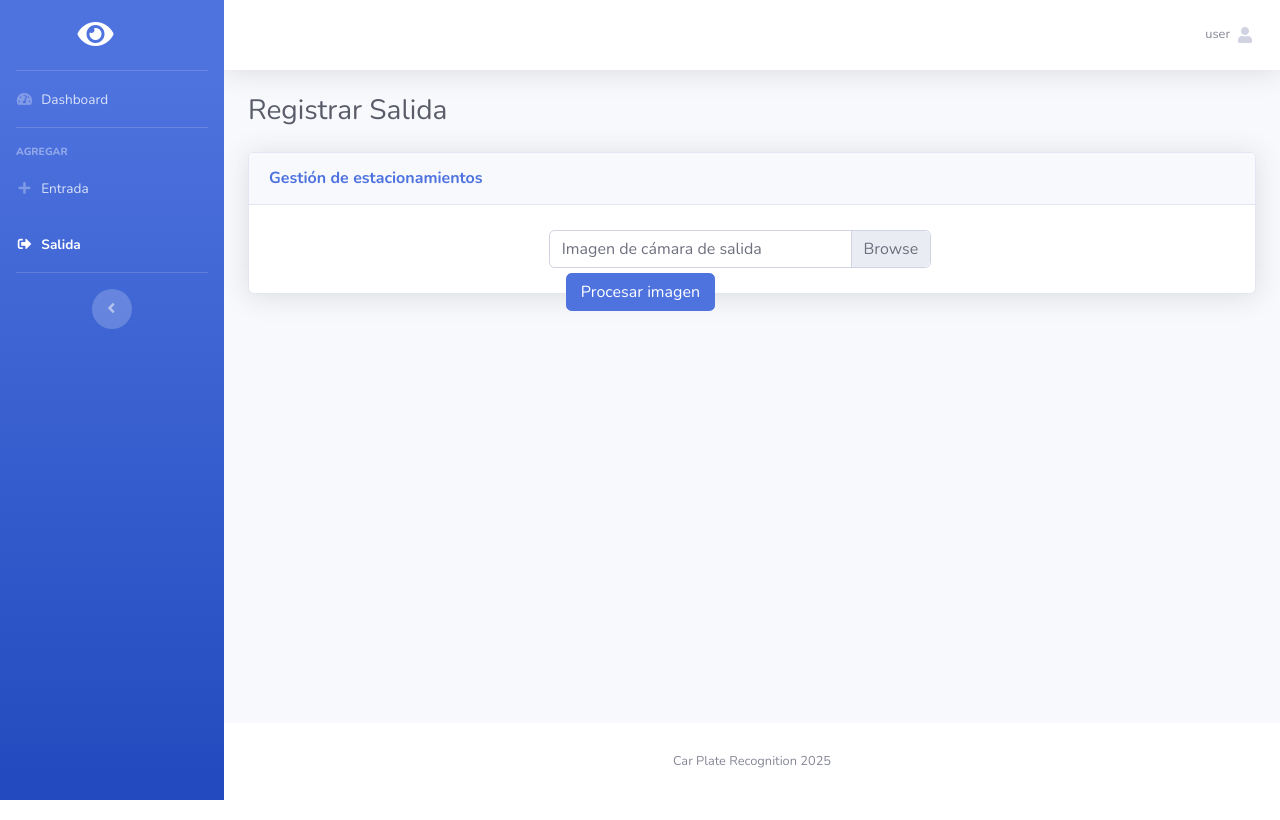
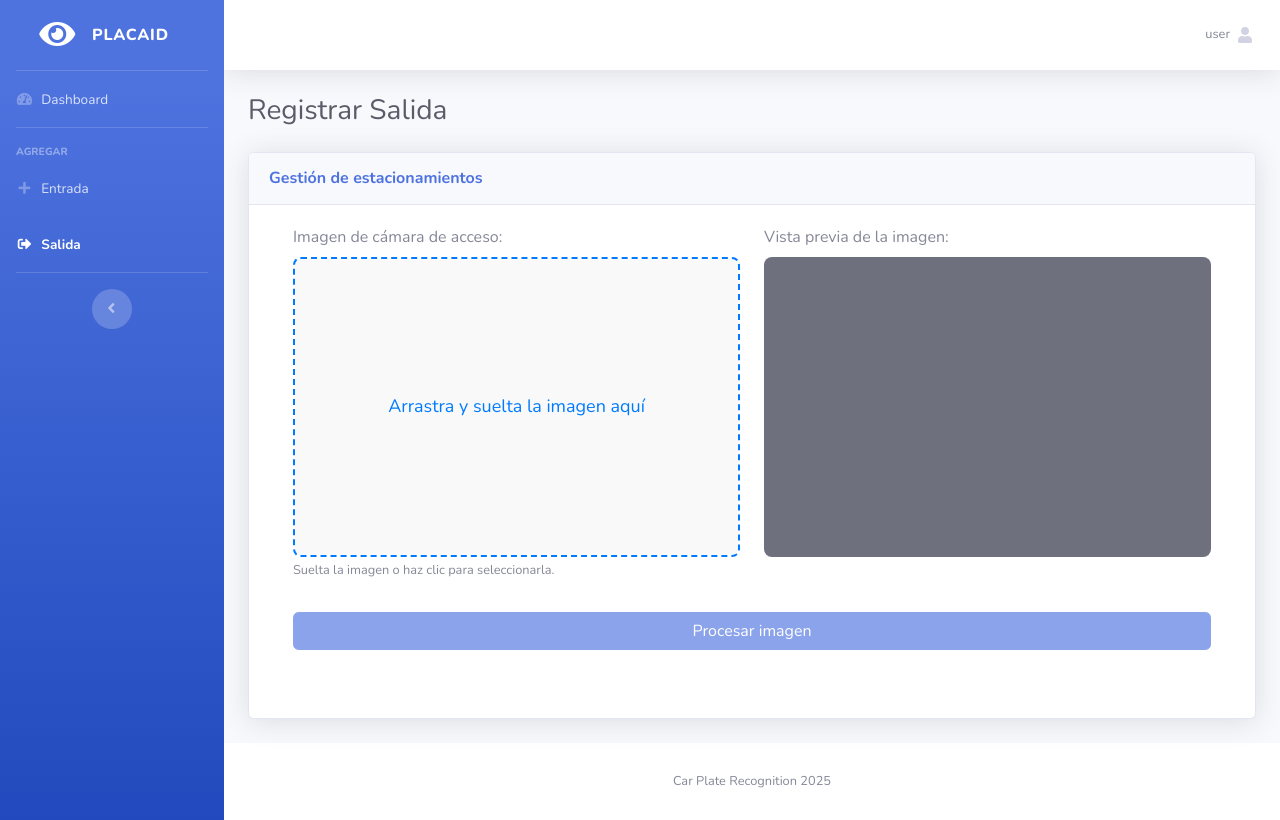
Before and after one commit to aphics/plate_detection, a Django app: page /exit in a window 1280 px wide. Run offline with Django 5.2, Linux system fonts and the light colour scheme; a user stored in the database is signed in; some libraries are stand-ins or nearby versions.

Commit message:
frontend improvements para entradas y salidas

```diff
--- /dev/null
+++ b/home/static/css/drop-area.css
@@ -0,0 +1,35 @@
+/* Estilo para el área de arrastre */
+#drop-area {
+    width: 100%;
+    height: 300px;
+    border: 2px dashed #007bff;
+    border-radius: 8px;
+    display: flex;
+    justify-content: center;
+    align-items: center;
+    background-color: #f9f9f9;
+    color: #007bff;
+    font-size: 18px;
+    text-align: center;
+  }
+
+  #drop-area:hover {
+    background-color: #e9ecef;
+  }
+
+  /* Contenedor de vista previa */
+  .preview-container {
+    display: flex;
+    justify-content: center;
+    align-items: center;
+    padding: 15px;
+    border-radius: 8px;
+    max-width: 100%;
+    height: 300px;
+  }
+
+  #preview {
+    width: auto;
+    max-width: 100%;
+    max-height: 300px;
+  }
--- a/home/templates/base.html
+++ b/home/templates/base.html
@@ -19,6 +19,8 @@
 
     <!-- Bootstrap Admin Theme CSS -->
     <link href="{% static 'css/sb-admin-2.min.css' %}" rel="stylesheet">
+
+    {% block inhead %}{% endblock %}
 </head>
 
 <body id="page-top">
@@ -195,14 +197,6 @@
     <!-- Bootstrap Admin Theme JS -->
     <script src="{% static 'js/sb-admin-2.min.js' %}"></script>
 
-    <!-- Page level plugins -->
-    <script src="https://cdnjs.cloudflare.com/ajax/libs/Chart.js/2.9.4/Chart.bundle.js"
-        integrity="sha512-zO8oeHCxetPn1Hd9PdDleg5Tw1bAaP0YmNvPY8CwcRyUk7d7/+nyElmFrB6f7vg4f7Fv4sui1mcep8RIEShczg=="
-        crossorigin="anonymous" referrerpolicy="no-referrer"></script>
-
-    <!-- Page level custom script -->
-    <script src="{% static 'js/demo/chart-area-demo.js' %}"></script>
-
     <script>
         $(".navbar-nav.sidebar .nav-item a").each((i, el) => {
             if (el.href == document.location.href) {
--- a/home/templates/exit.html
+++ b/home/templates/exit.html
@@ -1,9 +1,34 @@
-{% extends 'base.html' %} {% block title %}Salida - {{ APP_TITLE }}{% endblock %}
+{% extends 'base.html' %}
+{% load static %}
+
+{% block title %}Salida - {{ APP_TITLE }}{% endblock %}
+
+{% block inhead %}
+<link href="{% static 'css/drop-area.css' %}" rel="stylesheet">
+{% endblock %}
 
 {% block content %}
 <!-- Page Heading -->
 <div class="d-sm-flex align-items-center justify-content-between mb-4">
   <h1 class="h3 mb-0 text-gray-800">Registrar Salida</h1>
+</div>
+
+<div class="row">
+  <div class="col-12">
+    {% if alerta == 'no_encontrado' %}
+    <div id="alertGestion" class="alert alert-info" role="alert">
+      El auto no se encuentra en la base de datos. Verificar existencia.
+    </div>
+    {% elif alerta == 'exito' %}
+    <div id="alertGestion" class="alert alert-success" role="alert">
+      Vehiculo procesado exitosamente.
+    </div>
+    {% elif alerta == 'no_vehiculo' %}
+    <div id="alertGestion" class="alert alert-danger" role="alert">
+      No es un vehiculo.
+    </div>
+    {% endif %}
+  </div>
 </div>
 
 <!-- Content Row -->
@@ -16,85 +41,55 @@
           Gestión de estacionamientos
         </h6>
       </div>
+
       <div class="card-body">
-        <div class="container-fluid row justify-content-md-center">
-          <div class="custom-file col-5" style="margin: 5px">
-            <form id="registro_salida" method="post" enctype="multipart/form-data">
-              {% csrf_token %}
-              <input type="file" class="custom-file-input" id="input_exit" lang="es" name="exit_image"
-                accept="image/*" />
-              <button type="submit" class="btn btn-primary col-5" style="margin: 5px;">Procesar imagen
-              </button>
-            </form>
-            <label class="custom-file-label" for="input_exit">Imagen de cámara de salida</label>
+        <div class="container-fluid">
 
-            <div id="preview_container_exit" style="margin-top: 20px; display: none;">
-              <h4>Vista previa</h4>
-              <img id="preview_image_exit" src="" alt="Vista previa" width="300">
+            <form id='formGestion' method="post" enctype="multipart/form-data" onsubmit="loadingImage()">
+            <div class="row">
+              <div class="col-6">
+                {% csrf_token %}
+                <div class="form-group">
+                  <label for="imageUpload">Imagen de cámara de acceso:</label>
+                  <div id="drop-area" class="form-control">
+                    Arrastra y suelta la imagen aquí
+                  </div>
+                  <input type="file" id="imageUpload" class="d-none" name="exit_image" accept="image/*" required>
+                  <small id="fileHelp" class="form-text text-muted">Suelta la imagen o haz clic para seleccionarla.</small>
+                </div>
+              </div>
+              <div class="col-6">
+                <div class="form-group">
+                  <label for="preview">Vista previa de la imagen:</label>
+                  <div class="preview-container bg-gray-700">
+                    {% if image_url %}
+                    <img id="preview" src="{{ image_url }}" alt="Vista previa de la imagen">
+                    {% else %}
+                    <img id="preview" src="" style="display: none;" alt="Vista previa de la imagen">
+                    {% endif %}
+                  </div>
+                  {% if vehicle %}
+                  <div id="vehicleInfo">
+                    <span class="badge badge-success">Placa: {{ vehicle.vehicle_plate }}</span>
+                    <span class="badge badge-success">Color: {{ vehicle.vehicle_color }}</span>
+                    <span class="badge badge-success">Tipo: {{ vehicle.vehicle_type }}</span>
+                  </div>
+                  {% endif %}
+                </div>
+              </div>
+              <div class="col-12">
+                <button id="btnProcesarImagen" type="submit" class="btn btn-primary mt-3 mb-5 w-100" disabled>Procesar imagen</button>
+              </div>
             </div>
+          </form>
 
-            {% if image_url %}
-            <h4 id="Titulo imagen exit">Imagen procesada</h4>
-            <img src="{{ image_url }}" alt="Imagen procesada exit" width="300">
-            {% endif %}
-            {% if alerta == 'no_encontrado' %}
-            <div id='alerta_exit' style="color: red;">Alerta: El auto no se encuentra en la base de datos. Verificar
-              existencia</div>
-            {% elif alerta == 'exito' %}
-            <div id='alerta_exit' style="color: green;">Vehiculo procesado exitosamente.</div>
-            {% elif alerta == 'no_vehiculo' %}
-            <div id='alerta_exit' style="color: red;">No es un vehiculo.</div>
-            {% endif %}
-
-            {% if vehicle %}
-            <ul id="vehicle_info_exit" class="list-group list-group-flush">
-              <li>
-                Placa: {{ vehicle.vehicle_plate }}
-              </li>
-              <li>
-                Color: {{ vehicle.vehicle_color }}
-              </li>
-              <li>
-                Tipo: {{ vehicle.vehicle_type }}
-              </li>
-            </ul>
-            {% endif %}
-
-            <script>
-              const imageInput = document.getElementById('input_exit');
-              const previewContainer = document.getElementById('preview_container_exit');
-              const previewImage = document.getElementById('preview_image_exit');
-
-              const processedImage = document.querySelector('img[alt="Imagen procesada exit"]');
-              const titleImage = document.getElementById('Titulo imagen exit');
-              const vehicleInfo = document.getElementById('vehicle_info_exit');
-              const alerta = document.getElementById('alerta_exit');
-
-              imageInput.addEventListener('change', function () {
-                const file = this.files[0];
-                if (processedImage) processedImage.remove();
-                if (titleImage) titleImage.remove();
-                if (vehicleInfo) vehicleInfo.remove();
-                if (alerta) alerta.remove();
-
-                if (file) {
-                  const reader = new FileReader();
-                  reader.onload = function (e) {
-                    previewImage.src = e.target.result;
-                    previewContainer.style.display = 'block';
-                  };
-                  reader.readAsDataURL(file);
-                }
-                else {
-                  previewContainer.style.display = 'none';
-                  previewImage.src = '';
-                }
-              });
-            </script>
-          </div>
         </div>
       </div>
+
     </div>
   </div>
 </div>
+
+<script src="{% static 'js/drop-area.js' %}"></script>
+
 {% endblock %}
--- a/plate_recognition/settings.py
+++ b/plate_recognition/settings.py
@@ -137,4 +137,4 @@ DEFAULT_AUTO_FIELD = "django.db.models.BigAutoField"
 
 LOGIN_URL = "/login"
 
-APP_TITLE = os.getenv("APP_TITLE", "")
+APP_TITLE = os.getenv("APP_TITLE", "PlacaID")
```
Also changed, not shown: home/static/js/drop-area.js (added, +63 -0 lines), home/templates/dashboard.html (+25 -52 lines), home/templates/entry.html (+67 -73 lines).
